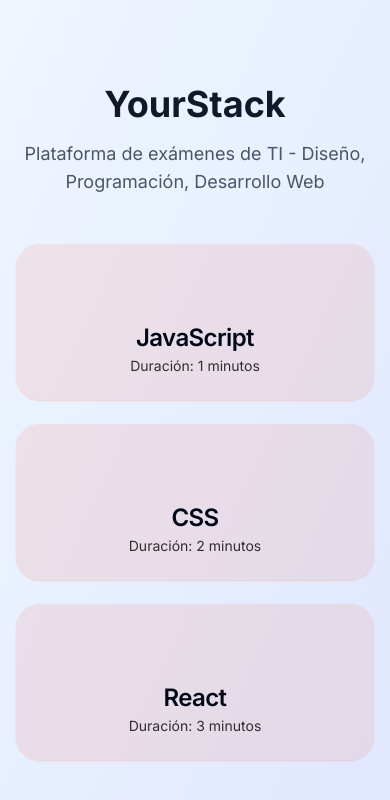
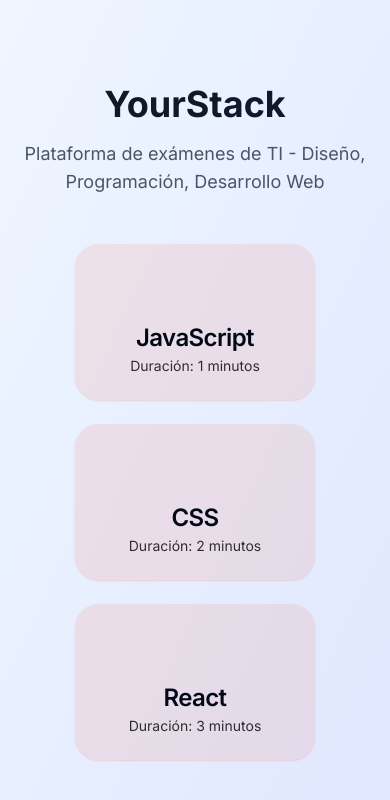
Before and after one commit to lautarok/yourstack, a Next.js app: page / in a window 390 px wide. Shown: the top 800 px of the page. Built offline with nearby package versions, Linux system fonts and the light colour scheme; some icons are missing.

Commit message:
Responsive main page

```diff
--- a/app/(main)/exams/[examId]/page.tsx
+++ b/app/(main)/exams/[examId]/page.tsx
@@ -282,7 +282,6 @@
 
           <TransitionWrapper
             pathname={`/exams/${examId}`}
-            duration={1000}
             className="!w-full h-unset !overflow-visible"
           >
             <Card className="!w-full overflow-visible relative">
@@ -296,7 +295,7 @@
                 {examData.questions.map((q, index) => (
                   <div
                     key={"exam-" + q.id}
-                    className="w-full relative top-0 left-0 transition-[height] duration-100"
+                    className="w-full relative top-0 left-0 transition-[height] duration-500"
                     style={
                       (_exitQuestion === index ||
                         currentQuestionIndex !== index) &&
--- a/components/features/ExamCard.tsx
+++ b/components/features/ExamCard.tsx
@@ -47,7 +47,7 @@
   return (
     <TransitionWrapper pathname="/" duration={200 + index * 200}>
       <Link href={`/exams/${id}`} onClick={handleClick}>
-        <Card className="md:hover:shadow-[0_0_0_0.3rem] shadow-none !shadow-primary/20 transition-shadow !bg-primary/10 text-center">
+        <Card className="md:hover:shadow-[0_0_0_0.3rem] md:max-w-unset md:mx-0 mx-auto max-w-[240px] shadow-none !shadow-primary/20 transition-shadow !bg-primary/10 text-center">
           <CardHeader className="flex justify-center items-center">
             {icon}
             <CardTitle className="!mt-4">{title}</CardTitle>
```
